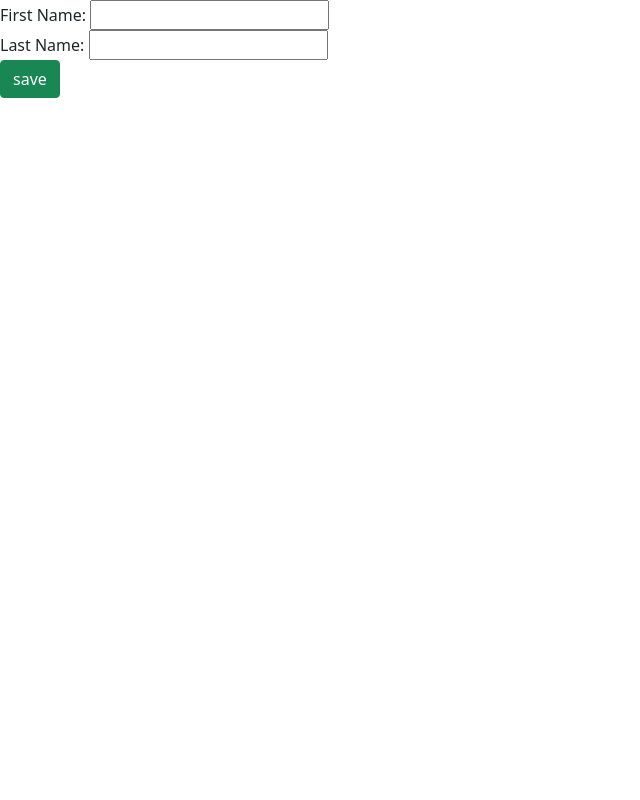
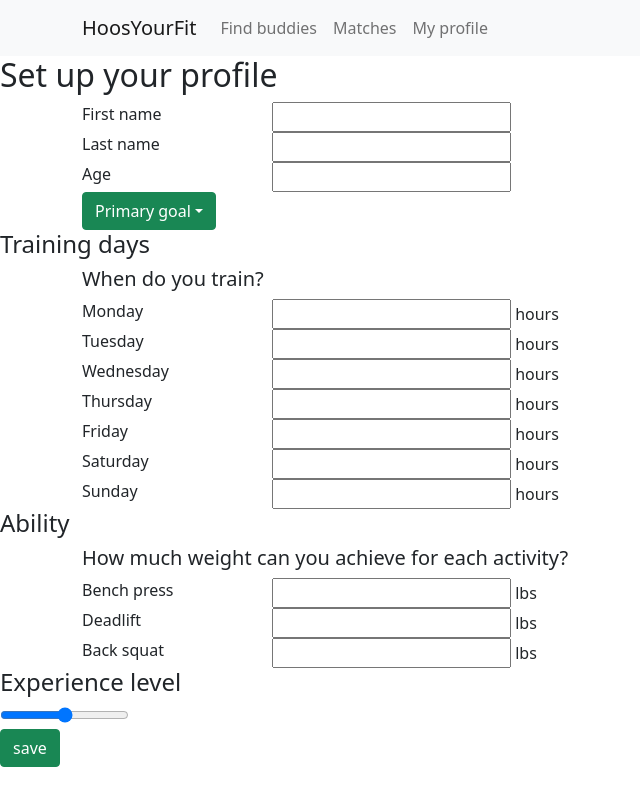
Before and after one commit to johnny-yang-4102/HooHacks2022, a React (Create React App) app: page / in a window 1280 px wide. Shown: the whole page, without its empty margins (0-640 px from the left). Built offline with nearby package versions, Linux system fonts and the light colour scheme.

Commit message:
finished initial profile form

```diff
--- a/src/components/PersonForm.js
+++ b/src/components/PersonForm.js
@@ -1,20 +1,165 @@
 import React from "react"
-import { Button } from "react-bootstrap"
+import { Button, Dropdown, Container, Row, Col, Navbar, Nav, NavDropdown} from "react-bootstrap"
 
 const PersonForm = ({firstName, lastName, handleFirstNameChange, handleLastNameChange, addInfo}) => {
 
     return (
         <div>
+            <Navbar bg="light" expand="lg">
+                <Container>
+                    <Navbar.Brand href="#home">HoosYourFit</Navbar.Brand>
+                    <Navbar.Toggle aria-controls="basic-navbar-nav" />
+                    <Navbar.Collapse id="basic-navbar-nav">
+                    <Nav className="me-auto">
+                        <Nav.Link href="#home">Find buddies</Nav.Link>
+                        <Nav.Link href="#link">Matches</Nav.Link>
+                        <Nav.Link href="#link">My profile</Nav.Link>
+                    </Nav>
+                    </Navbar.Collapse>
+                </Container>
+            </Navbar>
+            <div><h2>Set up your profile</h2></div>
             <form onSubmit={addInfo}>
+            <Container>
+                <Row>
+                    <Col xs={6} md={2}>
+                    First name
+                    </Col>
+                    <Col xs={6} md={4}>
+                    <div>
+                        <input value={firstName} onChange={handleFirstNameChange}/>
+                    </div>
+                    </Col>
+                </Row>
+                <Row>
+                    <Col xs={6} md={2}>
+                    Last name
+                    </Col>
+                    <Col xs={6} md={4}>
+                    <div>
+                        <input value={lastName} onChange={handleLastNameChange}/>
+                    </div>
+                    </Col>
+                </Row>
+                <Row>
+                    <Col xs={6} md={2}>
+                    Age
+                    </Col>
+                    <Col xs={6} md={4}>
+                    <div>
+                        <input value={""} onChange={""}/>
+                    </div>
+                    </Col>
+                </Row>
+                <Row>
+                    <Col xs={6} md={2}>
+                        <Dropdown>
+                            <Dropdown.Toggle variant="success" id="dropdown-basic">
+                                Primary goal
+                            </Dropdown.Toggle>
+
+                            <Dropdown.Menu>
+                                <Dropdown.Item href="#/action-1">Muscle mass</Dropdown.Item>
+                                <Dropdown.Item href="#/action-2">Health</Dropdown.Item>
+                                <Dropdown.Item href="#/action-3">Sports related</Dropdown.Item>
+                            </Dropdown.Menu>
+                        </Dropdown>
+                    </Col>
+                </Row>
+                </Container>
+                <h4>Training days</h4>
+                <Container>
+                <h5>When do you train?</h5>
+                <Row>
+                    <Col xs={6} md={2}>
+                    Monday
+                    </Col>
+                    <Col xs={6} md={4}>
+                        <input value={""}/> hours
+                    </Col>
+                </Row>
+                <Row>
+                    <Col xs={6} md={2}>
+                    Tuesday
+                    </Col>
+                    <Col xs={6} md={4}>
+                        <input value={""}/> hours
+                    </Col>
+                </Row>
+                <Row>
+                    <Col xs={6} md={2}>
+                    Wednesday
+                    </Col>
+                    <Col xs={6} md={4}>
+                        <input value={""}/> hours
+                    </Col>
+                </Row>
+                <Row>
+                    <Col xs={6} md={2}>
+                    Thursday
+                    </Col>
+                    <Col xs={6} md={4}>
+                        <input value={""}/> hours
+                    </Col>
+                </Row>
+                <Row>
+                    <Col xs={6} md={2}>
+                    Friday
+                    </Col>
+                    <Col xs={6} md={4}>
+                        <input value={""}/> hours
+                    </Col>
+                </Row>
+                <Row>
+                    <Col xs={6} md={2}>
+                    Saturday
+                    </Col>
+                    <Col xs={6} md={4}>
+                        <input value={""}/> hours
+                    </Col>
+                </Row>
+                <Row>
+                    <Col xs={6} md={2}>
+                    Sunday
+                    </Col>
+                    <Col xs={6} md={4}>
+                        <input value={""}/> hours
+                    </Col>
+                </Row>
+                </Container>
+                <h4>Ability</h4>
+                <Container>
+                <h5>How much weight can you achieve for each activity?</h5>
+                <Row>
+                    <Col xs={6} md={2}>
+                    Bench press
+                    </Col>
+                    <Col xs={6} md={4}>
+                        <input value={""}/> lbs
+                    </Col>
+                </Row>
+                <Row>
+                    <Col xs={6} md={2}>
+                    Deadlift
+                    </Col>
+                    <Col xs={6} md={4}>
+                        <input value={""}/> lbs
+                    </Col>
+                </Row>
+                <Row>
+                    <Col xs={6} md={2}>
+                    Back squat
+                    </Col>
+                    <Col xs={6} md={4}>
+                        <input value={""}/> lbs
+                    </Col>
+                </Row>
+                </Container>
                 <div>
-                    First Name: <input value={firstName} onChange={handleFirstNameChange}/>
+                    <h4>Experience level</h4>
+                    <input type="range" value={""} onChange={""}/>
                 </div>
-                <div>
-                    Last Name: <input value={lastName} onChange={handleLastNameChange}/>
-                </div>
-                <div>
-                    <Button variant="success" type="submit">save</Button>
-                </div>
+                <Button variant="success" type="submit">save</Button>
             </form>
         </div>
     )
```
Also changed, not shown: src/App.js (line endings or trailing spaces).
